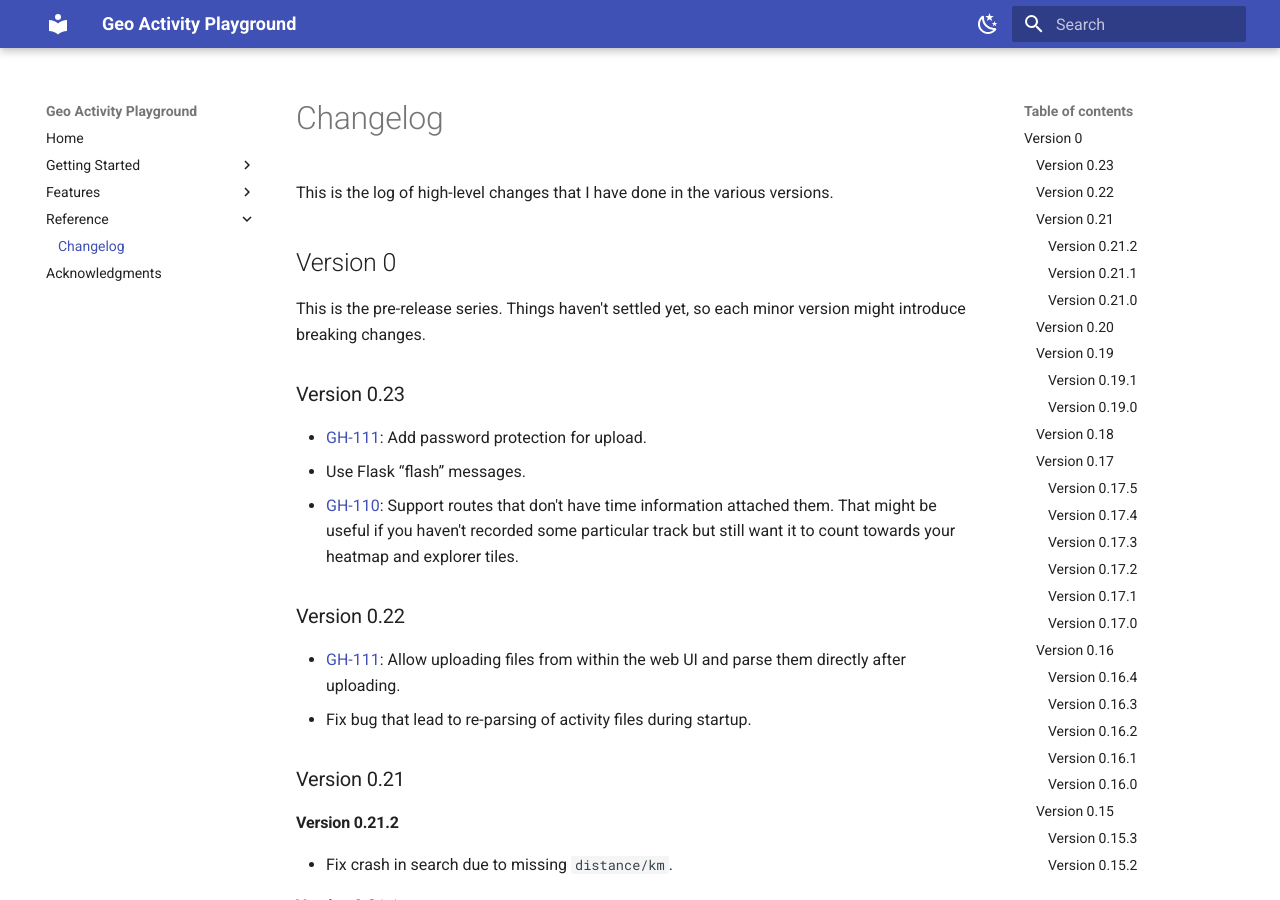
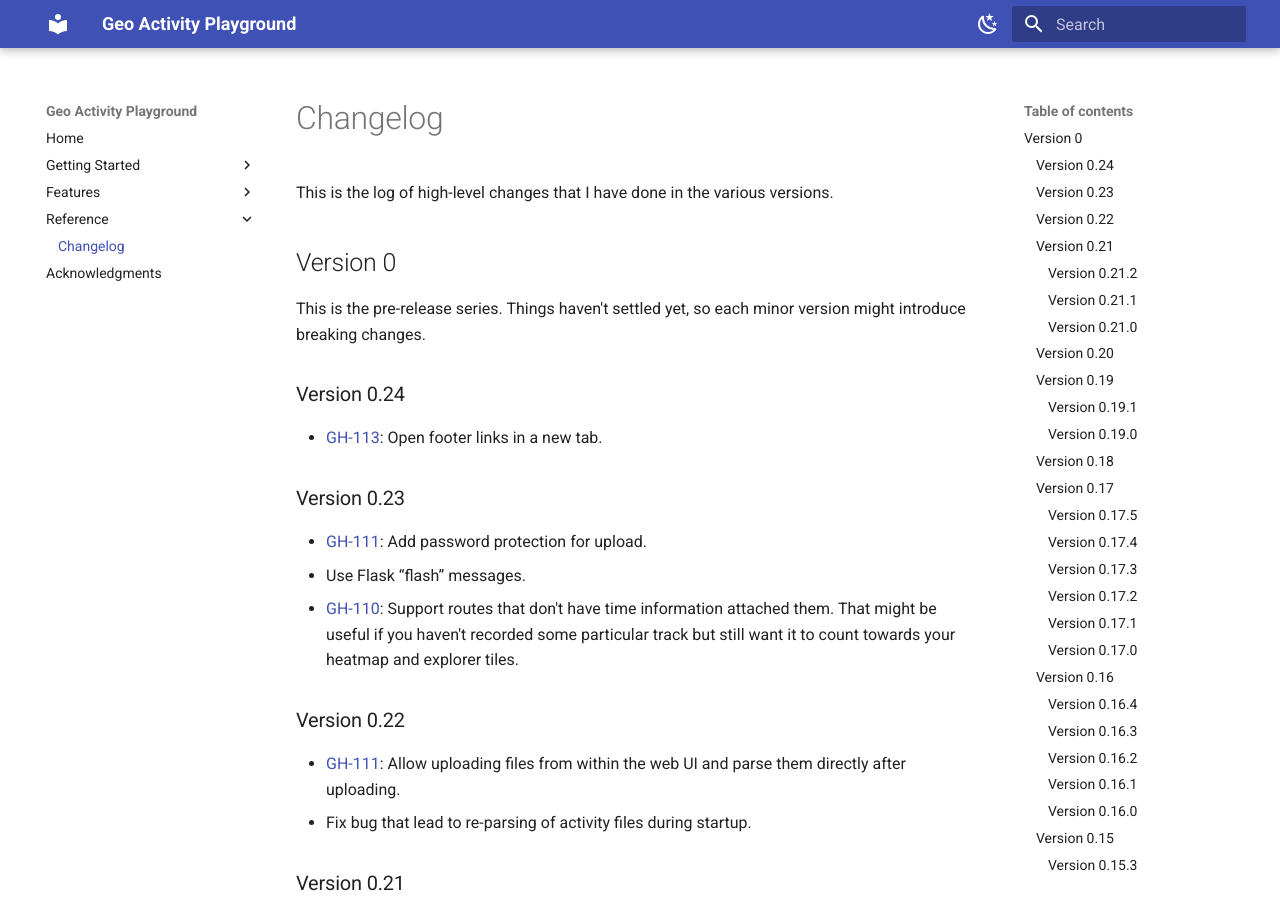
Before and after one commit to martin-ueding/geo-activity-playground, an MkDocs documentation site: the page built from docs/reference/changelog.md, in a window 1280 px wide and 900 px high. Built offline with MkDocs 1.6.1 and Material for MkDocs 9.7.7, drawn with Linux system fonts in a browser that asks for light colours.

Commit message:
Changelog entry

```diff
--- a/docs/reference/changelog.md
+++ b/docs/reference/changelog.md
@@ -5,6 +5,10 @@ This is the log of high-level changes that I have done in the various versions.
 ## Version 0
 
 This is the pre-release series. Things haven't settled yet, so each minor version might introduce breaking changes.
+
+### Version 0.24
+
+- [GH-113](https://github.com/martin-ueding/geo-activity-playground/pull/113): Open footer links in a new tab.
 
 ### Version 0.23
 
```
